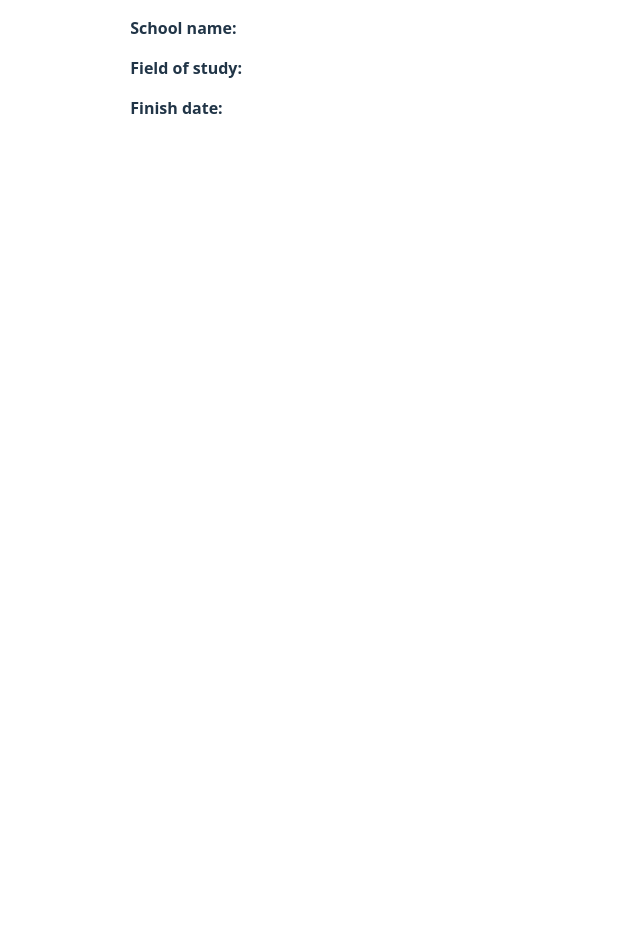
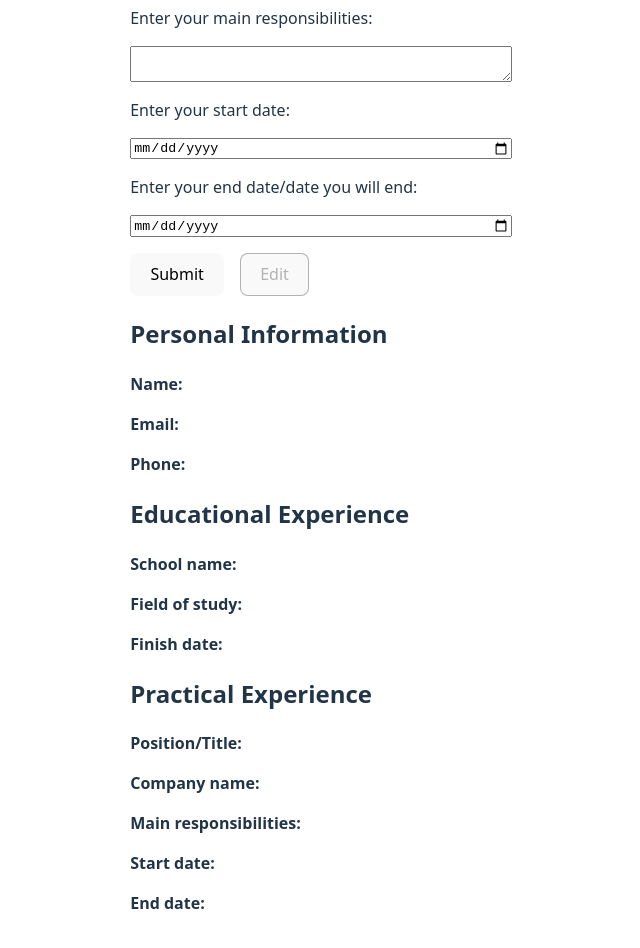
Before and after one commit to gregoriusavip/cv-page, a React (Vite) app: page / in a window 1280 px wide. Shown: the part 1040-1988 px from the top of the page, without its empty margins (319-959 px from the left). Before the commit the page ends 1208 px from the top, so only its background shows below. Built offline with nearby package versions, Linux system fonts and the light colour scheme.

Commit message:
Integrate ExperienceForm

```diff
--- a/src/App.jsx
+++ b/src/App.jsx
@@ -3,6 +3,7 @@ import './App.css'
 import PersonalForm from './components/PersonalForm';
 import Display from './components/Display'
 import EducationForm from './components/EducationForm';
+import ExperienceForm from './components/ExperienceForm';
 
 function App() {
   const [data, setData] = useState({
@@ -16,14 +17,21 @@ function App() {
       fieldOfStudy: '',
       finishDate: ''
     },
-    experience: []
+    experience: {
+      position: '',
+      company: '',
+      responsibilities: '',
+      startDate: '',
+      endDate: ''
+    }
   });
 
   return (
     <div>
       <PersonalForm data={data} setData={setData}></PersonalForm>
       <EducationForm data={data} setData={setData}></EducationForm>
-      <Display personalInfo={data.personalInfo} education={data.education} />
+      <ExperienceForm data={data} setData={setData}></ExperienceForm>
+      <Display personalInfo={data.personalInfo} education={data.education} experience={data.experience} />
     </div>
   )
 }
--- a/src/components/Display.jsx
+++ b/src/components/Display.jsx
@@ -17,6 +17,15 @@ function Display({ personalInfo, education, experience }) {
                 <p><strong>Field of study:</strong> {education.fieldOfStudy}</p>
                 <p><strong>Finish date:</strong> {education.finishDate}</p>
             </section>
+
+            <section className="experience-info">
+                <h2>Practical Experience</h2>
+                <p><strong>Position/Title:</strong> {experience.position}</p>
+                <p><strong>Company name:</strong> {experience.company}</p>
+                <p><strong>Main responsibilities:</strong> {experience.responsibilities}</p>
+                <p><strong>Start date:</strong> {experience.startDate}</p>
+                <p><strong>End date:</strong> {experience.endDate}</p>
+            </section>
         </div>
     );
 }
--- /dev/null
+++ b/src/components/ExperienceForm.jsx
@@ -0,0 +1,39 @@
+import Form from "./Form";
+
+function ExperienceForm({ data, setData }) {
+    function changeData(formData) {
+        const newExperience = {
+            position: formData.get("position"),
+            company: formData.get("company"),
+            responsibilities: formData.get("responsibilities"),
+            startDate: formData.get("startDate"),
+            endDate: formData.get("endDate")
+        };
+        const newData = {
+            ...data,
+            experience: newExperience,
+        }
+        setData(newData);
+    }
+
+    return (
+        <Form id="experience" title="Practical Experience" changeData={changeData}>
+            <label for="position">Enter your position/title: </label>
+            <input type="text" name="position" id="position" required />
+
+            <label for="company">Enter your company name: </label>
+            <input type="text" name="company" id="company" required />
+
+            <label for="responsibilities">Enter your main responsibilities: </label>
+            <textarea name="responsibilities" id="responsibilities" required></textarea>
+
+            <label for="startDate">Enter your start date: </label>
+            <input type="date" name="startDate" id="startDate" required />
+
+            <label for="endDate">Enter your end date/date you will end: </label>
+            <input type="date" name="endDate" id="endDate" required />
+        </Form>
+    )
+}
+
+export default ExperienceForm;
```
